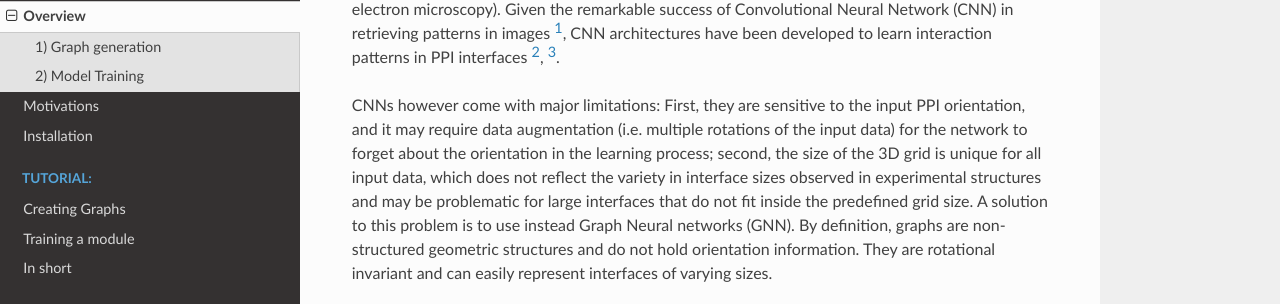
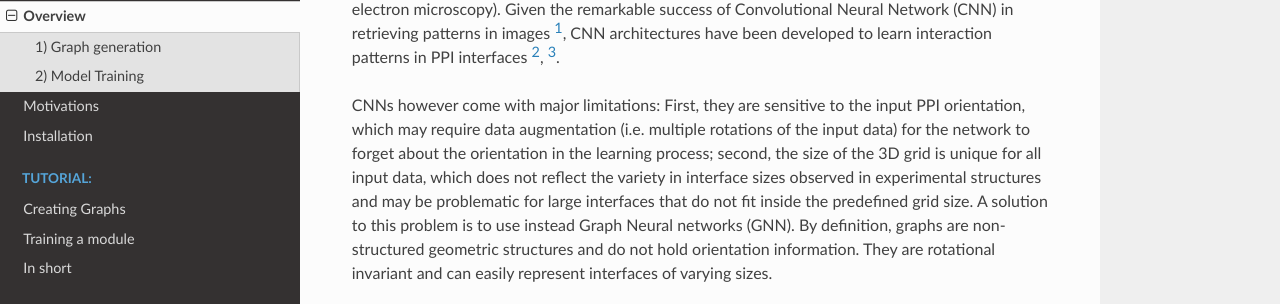
Before and after one commit to DeepRank/Deeprank-GNN, a Sphinx documentation site: the page built from docs/overview.rst, in a window 1280 px wide and 900 px high, scrolled down 930 px. Shown: the part 162-466 px from the top of the window. Built offline with Sphinx 7.4.7 and the Read the Docs theme 2.0.0, drawn with Linux system fonts in a browser that asks for light colours.

Commit message:
Update overview.rst

```diff
--- a/docs/overview.rst
+++ b/docs/overview.rst
@@ -37,7 +37,7 @@ Given the remarkable success of Convolutional Neural Network (CNN) in retrieving
 CNN architectures have been developed to learn interaction patterns in PPI interfaces [2]_, [3]_.
 
 CNNs however come with major limitations: First, they are sensitive to the input PPI
-orientation, and it may require data augmentation (i.e. multiple rotations of the input data) for the
+orientation, which may require data augmentation (i.e. multiple rotations of the input data) for the
 network to forget about the orientation in the learning process; second, the size of the 3D grid is
 unique for all input data, which does not reflect the variety in interface sizes observed in experimental
 structures and may be problematic for large interfaces that do not fit inside the predefined grid size.
```
